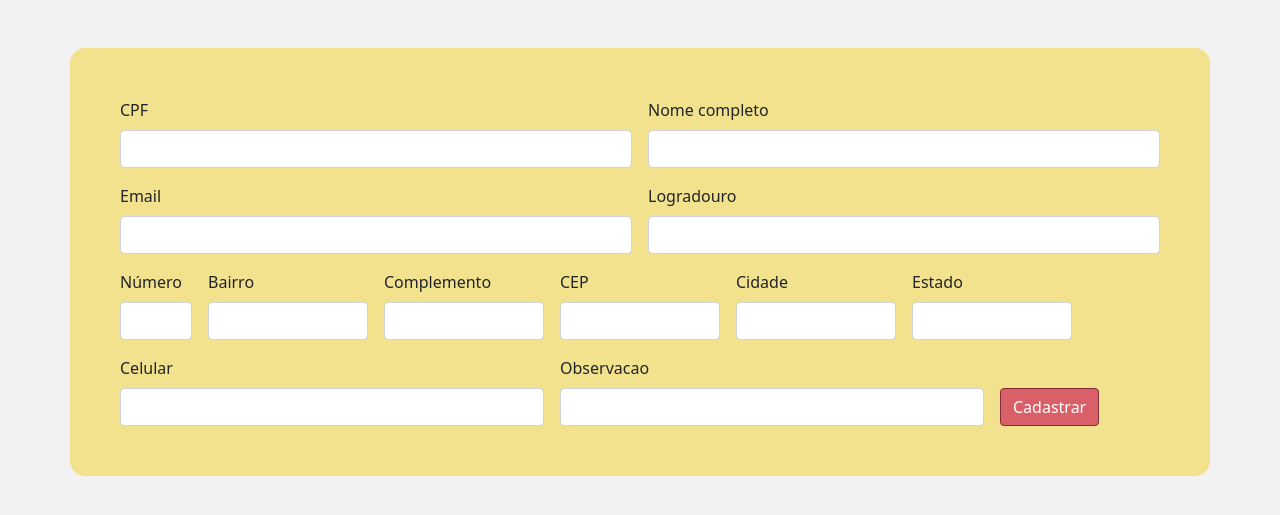
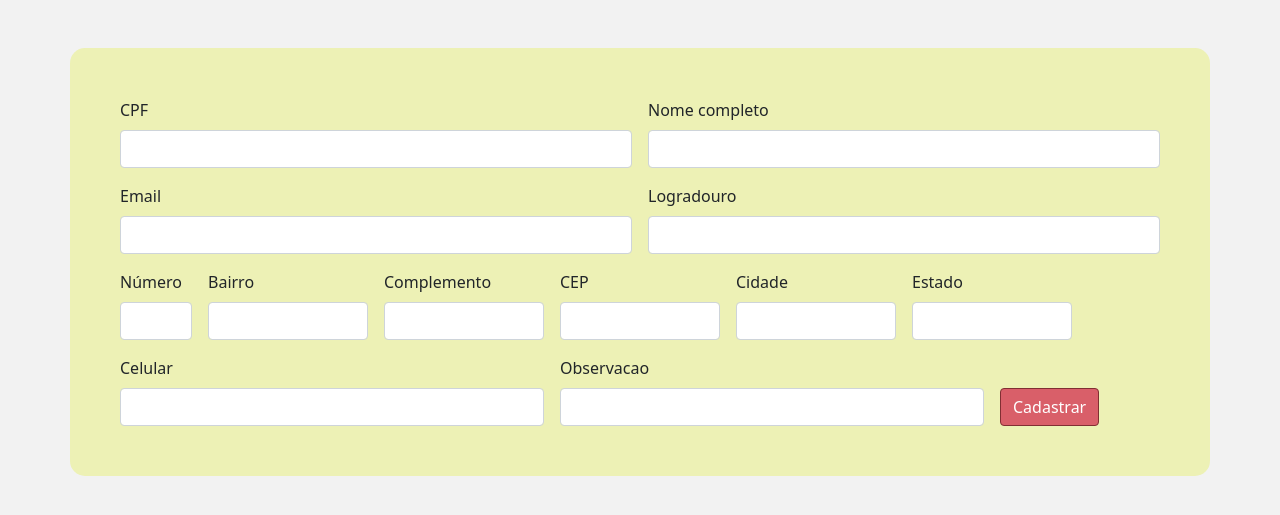
Before and after one commit to RebecaSRodrigues/Trabalho-GPS, a PHP site: page /Trabalho-GPS/cliente/cadastroCliente.php in a window 1280 px wide. Shown: the part 56-571 px from the top of the page. Run offline with PHP 8.4, Linux system fonts and the light colour scheme.

Commit message:
Update style.css

```diff
--- a/assets/css/style.css
+++ b/assets/css/style.css
@@ -38,7 +38,7 @@ thead {
 }
 
 .div-form {
-  background-color: #F2E18D ;
+  background-color: #EDF1B5 ;
   padding: 50px;
   border-radius: 15px;
 }
```
